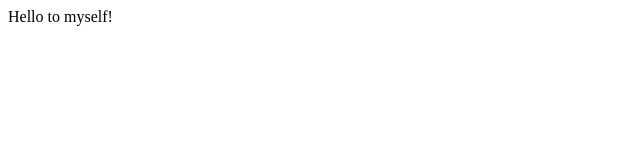
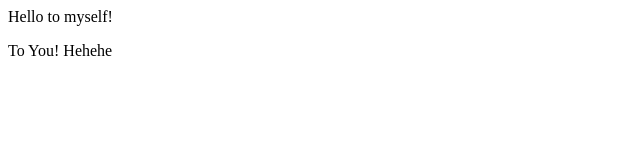
Before and after one commit to KinimodK/GitIntroduction, a plain HTML site: page index.html in a window 1280 px wide. Shown: the full height of the page, 0-640 px from the left. Drawn offline with Linux system fonts and the light colour scheme.

Commit message:
Modified index.html
Modified my .html file in the main branch

```diff
--- a/index.html
+++ b/index.html
@@ -1 +1,2 @@
 <div>Hello to myself!</div>
+<p>To You! Hehehe</p>
```
